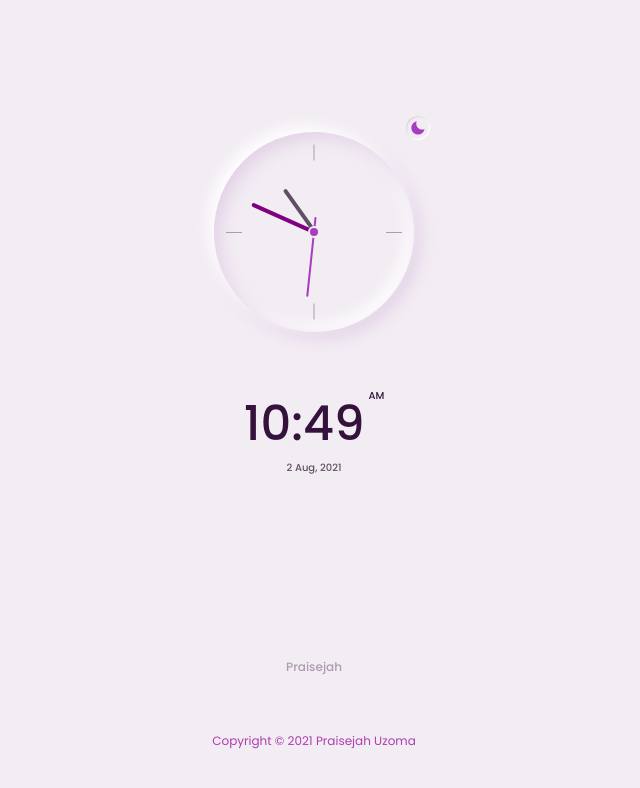
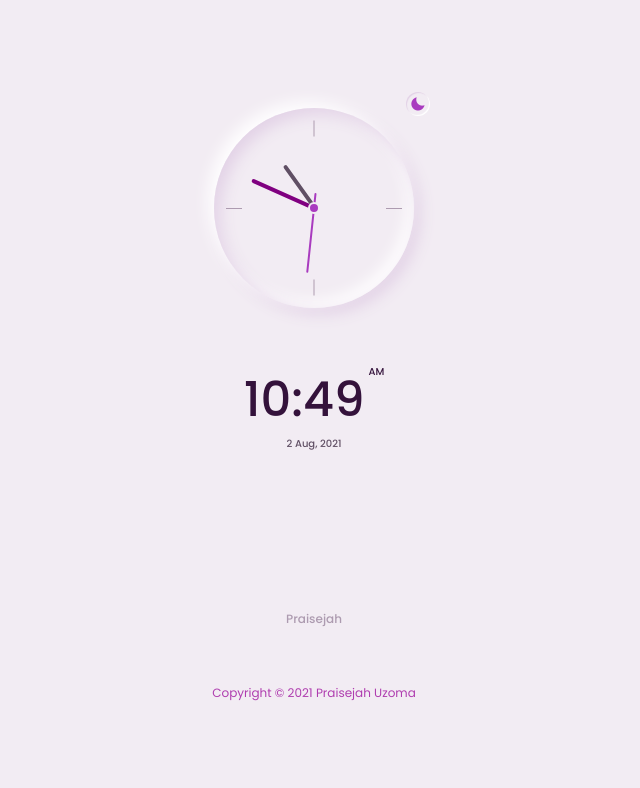
Before and after one commit to praisejahuzoma/Clock, a plain HTML site: page index.html in a window 1280 px wide. Shown: the whole page, without its empty margins (326-966 px from the left). Drawn offline with nearby package versions, Linux system fonts and the light colour scheme.

Commit message:
add padding to copyright

```diff
--- a/css/style.css
+++ b/css/style.css
@@ -261,6 +261,9 @@ body.dark-theme{
     .clock_logo{
         margin-bottom: 3rem;
     }
+    .copyRight{
+        padding-bottom: 3rem;
+    }
 }
 .copyRight{
     text-align: center;
```
